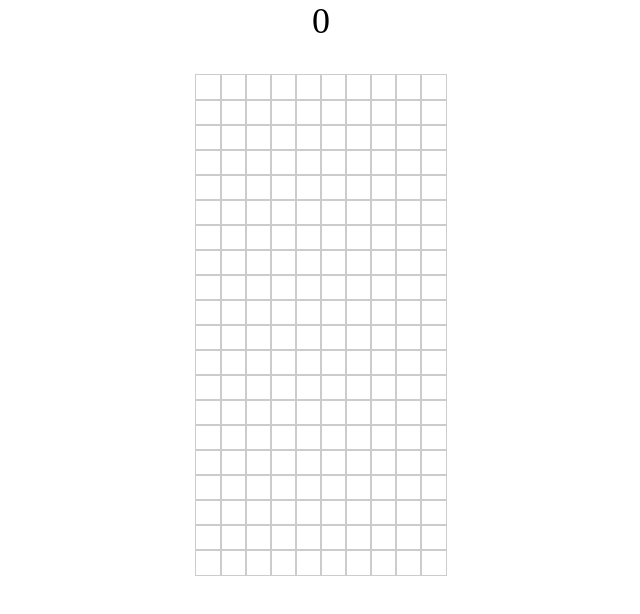
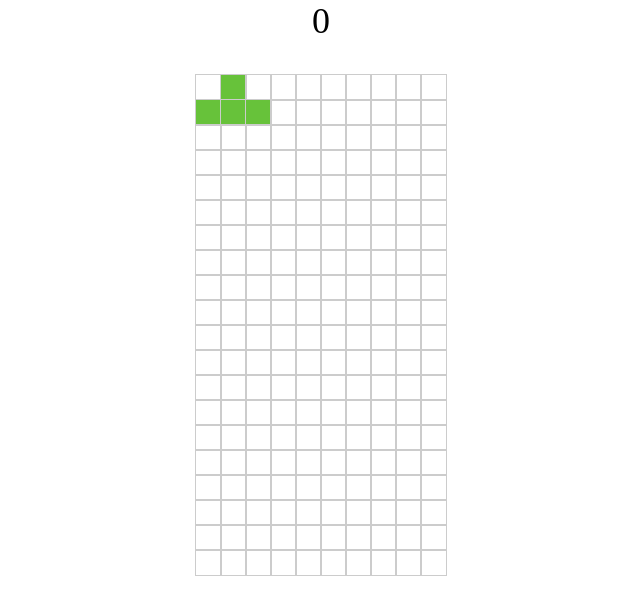
Before and after one commit to wooyoung0830/js-Tetris, a plain HTML site: page index.html in a window 1280 px wide. Shown: the whole page, without its empty margins (319-959 px from the left). Drawn offline with Linux system fonts and the light colour scheme.

Commit message:
feat : make blocks

```diff
--- a/css/style.css
+++ b/css/style.css
@@ -31,14 +31,16 @@ body{
 .playground > ul > li{
     width: 100%;
     height: 25px;
-}
-
-.playground > ul > li > ul {
     display: flex;
 }
 
-.playground > ul > li > ul > li {
+.playground > ul > li > div {
     width: 25px;
     height: 25px;
     outline: 1px solid #ccc;
 }
+
+/* blocks */
+.tree{
+    background: #67c23a;
+}
--- a/js/tetris.js
+++ b/js/tetris.js
@@ -3,22 +3,54 @@ const playground = document.querySelector(".playground > ul")
 const game_rows = 20;
 const game_columns = 10;
 
+let score = 0;
+let downDuration = 500; // 블럭이 떨어지는 시간
+let downInterval; // 다음 블럭이 떨어지는 간격
+let tempMovingItem;
+
+const blocks = {
+    tree : [ // ㅗ 모양
+        [[2,1],[0,1],[1,0],[1,1]], // 기본
+        [], // 왼쪽 90도
+        [],
+        [],
+    ]
+}
+
+const movingItem = {
+    type : "tree",
+    direction : 0,
+    top : 0,
+    left : 0,
+};
+
 init()
 
 function init(){
+    tempMovingItem = {...movingItem}; // {...array} : spread operator , 배열 복사
     for (let i = 0; i<game_rows; i++){
         tetrisFrame()
     }
+    renderBlocks()
 }
 
 function tetrisFrame(){
     const li = document.createElement("li");
     const ul = document.createElement("ul");
     for(let j = 0; j<game_columns; j++){
-        const matrix = document.createElement("li"); // 테트리스 한 칸
+        const matrix = document.createElement("div"); // 테트리스 한 칸
         // prepend() : inserts a set of Node objects or string objects before the first child of the Element
-        ul.prepend(matrix)
+        li.prepend(matrix)
     }
-    li.prepend(ul)
     playground.prepend(li)
 }
+
+function renderBlocks(){
+    const {type, direction, top, left} = tempMovingItem;
+    blocks[type][direction].forEach(block => {
+        const x = block[0] + left;
+        const y = block[1] + top;
+        const target = playground.childNodes[y].childNodes[x];
+        target.classList.add(type)
+    });
+}
```
